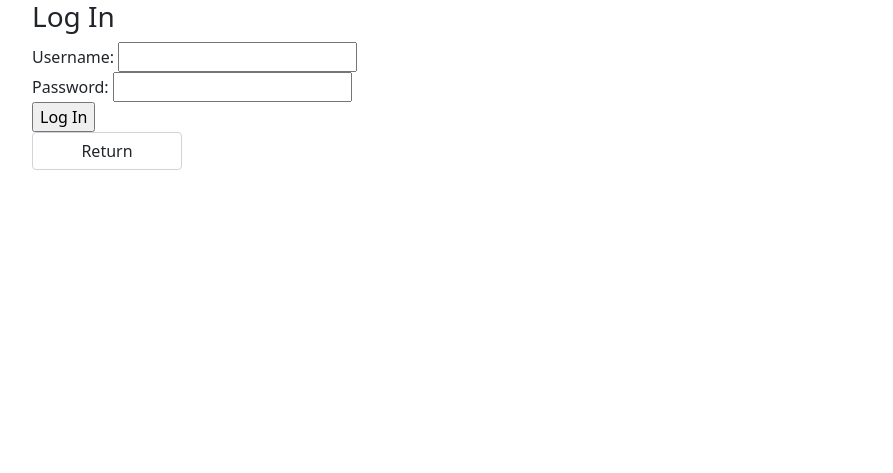
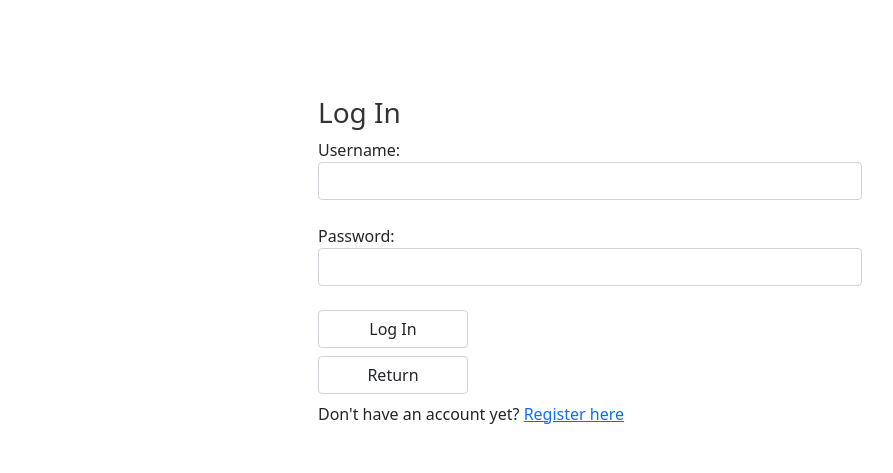
Before and after one commit to eageclarin/Retail-Store, a PHP site: page /login.php in a window 1280 px wide. Shown: the top 473 px of the page, without its empty margins (50-943 px from the left). Run offline with PHP 8.4, Linux system fonts and the light colour scheme; a stand-in replaces the project's code that opens the database connection.

Commit message:
Updated Login form

```diff
--- a/session/RetailProject/login.php
+++ b/session/RetailProject/login.php
@@ -13,45 +13,47 @@
 
 
 <body>
-
-<div class="container">
-    <h3> Log In </h3>
+    <!--Login form-->
+    <div class="container-sm p-5 my-5 text-gray" style="max-width:50%;">
+        <div class="jummbotron">
+            <h3 style="color:#343434"> Log In </h3>
             <form action="login.php" method="post">
-        Username: <input type="text" name="username" required></br>
-        Password: <input type="password" name="password" required></br>
-        <input type="submit" value="Log In" name="login">
+                Username: <input type="text"  class="form-control" name="username" required></br>
+                Password: <input type="password"  class="form-control" name="password"  required></br>
+                <input type="submit" value="Log In" name="login" class="form-control" style="width:150px;">
             </form>
             <form action="main.php" method="post" class="form-inline">
-    <input type="submit" value="Return" name="return" class="form-control" style="width:150px">
+                <div class="mb-2 mt-2">
+                    <input type="submit" value="Return" name="return" class="form-control" style="width:150px;">
+                </div>
             </form>
+            Don't have an account yet? <a href='client/register.php'>Register here</a>
         </div>
+    </div>
+
     <?php
-        if (isset($_POST['login'])) {           #if login button pressed
+        if (isset($_POST['login'])) {           #if login button is pressed
             $username = $_POST['username'];
             $password = $_POST['password'];
 
-            $password = md5($password);
+            $password = md5($password);         #hash
 
-
-            #Check if admin or customer
-            $admin_query = "SELECT * FROM admin WHERE admin_Username = '$username' AND admin_Password='$password';";
-           #$sql = "SELECT * FROM admin;";
+            #Check if admin or customer ------------------------------------------------------------------------------
+            $admin_query = "SELECT * FROM admin WHERE admin_Username = '$username' AND admin_Password='$password';"; #check if in admin table
             $admin_result = mysqli_query($conn,$admin_query);
             $admin_Check = mysqli_num_rows($admin_result);
 
-            if ($admin_Check>0) {
+            if ($admin_Check>0) {                                               #username and password in admin table
                 while($admin_row = mysqli_fetch_assoc($admin_result)) {
-                        $_SESSION['admin'] = $admin_row['admin_ID'];
+                    $_SESSION['admin'] = $admin_row['admin_ID'];                #store in $_SESSION for referencing later
                     $_SESSION['admin_User'] = $admin_row['admin_Username'];
                     mysqli_close($conn);
-                        header("Location: admin/adminHome.php");
+                    header("Location: admin/adminHome.php");                    #redirect to adminHome.php
                     exit;
                 }
-
             }
 
-            #Username and Password checking
-            $sql = "SELECT * FROM customer;"; #fix query, no need for while loop
+            $sql = "SELECT * FROM customer;";                                    #check if in customer table
             $result = mysqli_query($conn,$sql);
             $resultCheck = mysqli_num_rows($result);
             $exists = false;
@@ -60,27 +62,27 @@
                 while ($row = mysqli_fetch_assoc($result)) {
                     if ($row['cust_Username']==$username && $row['cust_Password']==$password) {
                         $exists = true;
-                        $_SESSION['CustomerID'] = $row['cust_ID'];      #$_SESSION values are accessible in other pages
+                        $_SESSION['CustomerID'] = $row['cust_ID'];
                         $_SESSION['CustomerFName'] = $row['cust_FName'];
                         mysqli_close($conn);
-                        header("Location: main.php");                   #Return to main.php
+                        header("Location: main.php");                           #Return to main.php
                         exit;
                     }
                 }
             }
 
-            if ($exists == false) {         #If customer is unregistered
+            if ($exists == false) {                                             #If customer is unregistered
                 echo "Wrong username or password";
-                echo "Don't have an account yet? <a href='client/register.php'>Register here</a>" ;
+                unset($_SESSION);
                 exit;
             }
+        }
 
-            #if "back to homepage" is pressed:
+        #if "Return" is pressed:
         if (isset($_POST['return'])) {
             header('location: main.php');
         }
 
-        }
         mysqli_close($conn);
     ?>
 
--- a/session/RetailProject/main.php
+++ b/session/RetailProject/main.php
@@ -21,6 +21,7 @@
 
     if (isset($_POST['logout'])) {
         session_destroy();
+        unset($_SESSION);
         header('location: main.php');
     }
 
```
Also changed, not shown: session/RetailProject/client/register.php (+6 -21 lines). Lines whose indentation alone changed are shown as unchanged.
